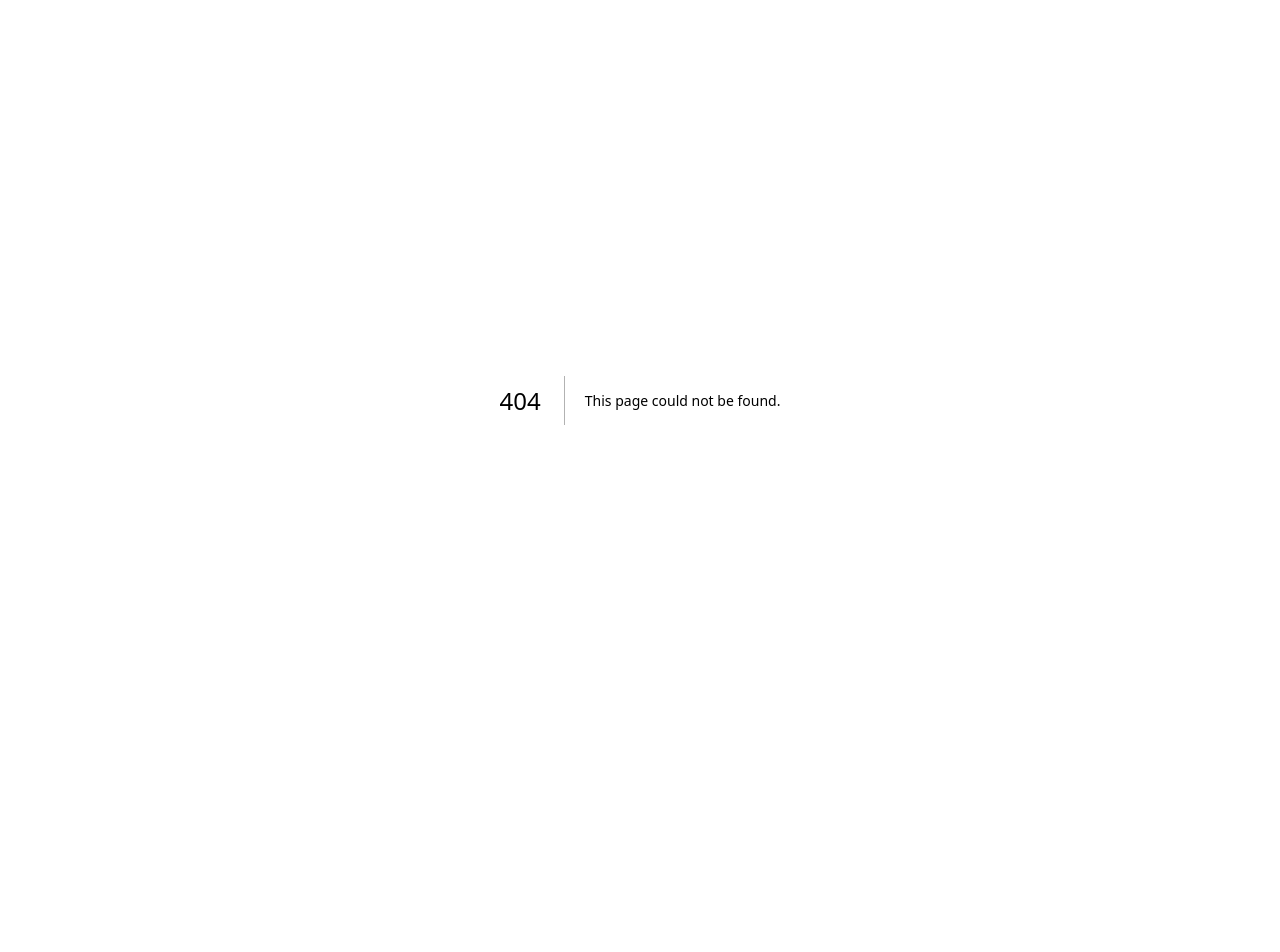
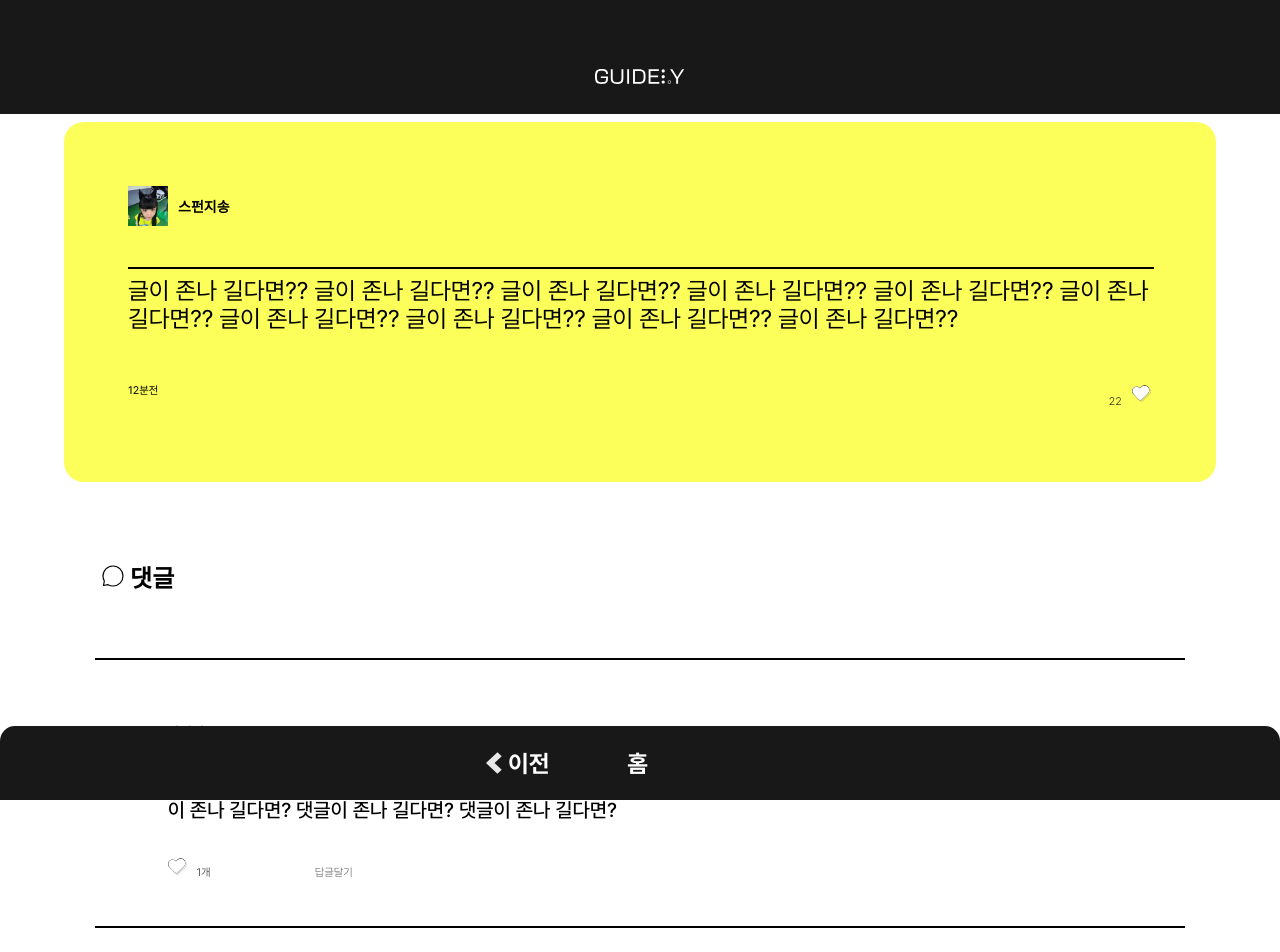
Before and after one commit to team-dotori/guidely_client, a Next.js app: page /pwd/boardPage/postDetail in a window 1280 px wide. Before the commit this address had no page. Shown: the top 952 px of the page. Before the commit the page ends 800 px from the top, so only its background shows below. Built offline with nearby package versions, Linux system fonts and the light colour scheme.

Commit message:
Feat: 장애인용 게시물 상세보기 창 구현

```diff
--- /dev/null
+++ b/components/pwd/boardPage/comments.js
@@ -0,0 +1,112 @@
+import React, { useState } from "react";
+
+export default function Comments({ userid, timeinfo, contents, heartcnt }) {
+  const [isLiked, setIsLiked] = useState(false);
+
+  const style = {
+    whole: {
+      display: "flex",
+      margin: "5% 0 3% 3%",
+    },
+    container: {
+      marginLeft: "3%",
+      width: "70%",
+    },
+    profile: {
+      display: "flex",
+      backgroundColor: "pink",
+      width: "30px",
+      height: "30px",
+      borderRadius: "15px",
+      margin: "1% 0 0 5%",
+    },
+    topPart: {
+      display: "flex",
+      alignItems: "center",
+    },
+    username: {
+      fontSize: "14px",
+      fontStyle: "normal",
+      fontWeight: "700",
+      lineHeight: "normal",
+      opacity: "0.8",
+    },
+    timeinfo: {
+      fontSize: "11px",
+      fontStyle: "normal",
+      fontWeight: "300",
+      lineHeight: "normal",
+      opacity: "0.6",
+      marginLeft: "5%",
+    },
+    contents: {
+      fontSize: "20px",
+      fontStyle: "normal",
+      fontWeight: "500",
+      lineHeight: "normal",
+      margin: "4% 0 4% 0",
+    },
+    bottomPart: {
+      display: "flex",
+    },
+    heartcnt: {
+      textAlign: "right",
+      fontSize: "11px",
+      opacity: "0.8",
+      padding: "1%",
+      fontWeight: "300",
+    },
+    reply: {
+      fontSize: "11px",
+      fontStyle: "normal",
+      fontWeight: "300",
+      lineHeight: "normal",
+      opacity: "0.6",
+      padding: "1%",
+      marginLeft: "10%",
+    },
+    hrStyle:{
+        width: '85vw',
+        border: '0.5px solid black'
+      }
+  };
+
+  const handleLikeClick = () => {
+    setIsLiked(!isLiked);
+  };
+
+  return (
+    <>
+    <div style={style.whole}>
+      <div style={style.profile}></div>
+      <div style={style.container}>
+        <div style={style.topPart}>
+          <div style={style.username}>{userid}</div>
+          <div style={style.timeinfo}>{timeinfo}</div>
+        </div>
+        <div style={style.contents}>{contents}</div>
+        <div style={style.bottomPart}>
+          <div style={style.heart} onClick={handleLikeClick}>
+            {isLiked ? (
+              <img
+                src="/img/blueheart.svg"
+                alt="Heart1"
+                style={{ width: "20px", height: "20px" }}
+              />
+            ) : (
+              <img
+                src="/img/whiteheart.svg"
+                alt="Heart2"
+                style={{ width: "20px", height: "20px" }}
+              />
+            )}
+          </div>
+          <div style={style.heartcnt}>{heartcnt}</div>
+          <div style={style.reply}>답글달기</div>
+        </div>
+      </div>
+    </div>
+    <hr style={style.hrStyle}/>
+    </>
+  );
+}
--- a/components/pwd/boardPage/post.js
+++ b/components/pwd/boardPage/post.js
@@ -2,14 +2,14 @@ import React, { useState } from "react";
 import TruncatedText from "@/components/npwd/boardPage/TruncatedText";
 
 
-export default function Post({ text, id, time, type, count, picurl }) {
+export default function Post({ text, id, time, type, count, picurl, mode }) {
   const [isLiked, setIsLiked] = useState(false);
 
   const style = {
     postbox: {
-      backgroundColor: "#F1F3F5",
+      backgroundColor: mode === "detail" ? "#FCFF59" : "#F1F3F5",
       width: "80vw",
-      height: "150px",
+      height: "auto",
       margin: "auto",
       marginBottom: "5%",
       borderRadius: "20px",
@@ -18,13 +18,15 @@ export default function Post({ text, id, time, type, count, picurl }) {
     profilebox: {
       display: "grid",
       gridTemplateColumns: "auto 1fr",
-      height: "40px",
+      height: "30px",
       gridColumnGap: "10px",
       marginTop: "0",
+      marginBottom: "1%"
     },
     profile: {
       width: "40px",
       height: "40px",
+      backgroundColor: 'skyblue',
     },
     userid: {
       fontFamily: "InterBold",
@@ -36,35 +38,55 @@ export default function Post({ text, id, time, type, count, picurl }) {
     },
     contents: {
       //display: type === "sound" ? "none": null,
-      height: "50px",
+      height: "auto",
       fontSize: "24px",
       fontWeight: '400',
-      marginBottom: type === "sound" ? '0':'10%',
+      lineHeight: '28px',
+      marginBottom: type === "sound" ? '0':'5%',
     },
-    soundimgBox: {
+    soundBox: {
       position: "relative",
       alignItems: "center",
       display: "flex",
       justifyContent: "center",
-      marginTop: "10%",
+      marginTop: "7%",
     },
-    soundimg: {
-      //flex: 1,
-      position: "absolute",
-      top: '0px',
-      margin: '0 5px 30px 5px'
+
+    soundBtn:{
+      border: 'none',
+      backgroundColor: 'black',
+      color: 'white',
+      fontSize: '14px',
+      fontWeight: '700',
+      padding: '3% 5% 3% 5%',
+      borderRadius: '20px',
+      margin: '1%',
+      width: '40%'
     },
+    iconStyle:{
+      width:'13px',
+      height: '13px',
+      margin: '0% 10% 0 0',
+      //alignItems: "center",
+      //justifyContent: "center",
+    },
+    hrStyle:{
+      width: '80vw',
+      border: '0.5px solid black',
+      marginTop: '5%'
+    }
   };
 
   const imgstyle = {
     maxWidth: "100%",
     maxHeight: "100%",
+
   };
 
   const bottomstyle = {
     display: "flex",
     justifyContent: "space-between",
-    marginTop: '10px',
+    marginTop: '15px',
 
     date: {
       fontSize: "11px",
@@ -81,8 +103,8 @@ export default function Post({ text, id, time, type, count, picurl }) {
       fontSize: '11px',
       opacity: '0.8',
       padding: '1%',
-      fontWeight: '300'
-    }
+      fontWeight: '300',
+    },
   };
 
   const handleLikeClick = () => {
@@ -99,17 +121,30 @@ export default function Post({ text, id, time, type, count, picurl }) {
           <strong>{id}</strong>
         </p>
       </div>
-      <hr></hr>
+      <hr style={style.hrStyle} />
       <div style={style.contents}>
-        {type === "text" ? (
+      {type === "text" ? (
+        mode === "list" ? (
           <TruncatedText text={text} maxLength={37} />
         ) : (
-          <div style={style.soundimgBox}>
-            <img style={style.soundimg} src="/img/nocolorLine.svg" />
-            <img style={style.soundimg} src="/img/coloredLine.svg" />
-          </div>
-        )}
+          <div>{text}</div>
+        )
+      ) : type === "sound" ? (
+        <div style={style.soundBox}>
+          <button style={style.soundBtn}>
+            <img
+            style={style.iconStyle}
+            src="/icons/play.svg"/>
+            게시물 듣기
+          </button>
+          <button style={style.soundBtn}>
+            <img src="/icons/pause.svg" style={style.iconStyle}/>
+            듣기 멈춤
+          </button>
+        </div>
+        ) : null}
       </div>
+
       <div style={bottomstyle}>
         <div style={bottomstyle.date}>{time}</div>
         <div style={bottomstyle.heartcnt}>{count}</div>
--- a/pages/pwd/boardPage/boardPage.js
+++ b/pages/pwd/boardPage/boardPage.js
@@ -74,19 +74,22 @@ export default function PutLocation(){
           </div>
         </div>
         <div style={style.postPart}>
+          {/* text: 내용 id: 사용자 id type: 음성게시물인지 아닌지 count: 좋아요 개수 mode:목록에 있는글인지 상세보기인지(list/detail) */}
           <Post
             text="글1"
             id="바닐라"
             time="10분전"
-            type="sound"
+            type="text"
             count={1}
-            picurl="/img/haerin.jpeg"></Post>
+            picurl="/img/haerin.jpeg"
+            mode="list"></Post>
           <Post
             text="글이 존나 길다면?? 글이 존나 길다면?? 글이 존나 길다면?? 글이 존나 길다면?? 글이 존나 길다면?? 글이 존나 길다면?? 글이 존나 길다면?? 글이 존나 길다면?? 글이 존나 길다면?? 글이 존나 길다면??"
             id="스펀지송"
             time="12분전"
             type="text"
             count={22}
+            mode="list"
             picurl=""></Post>
           <Post
             text="글3"
--- /dev/null
+++ b/pages/pwd/boardPage/postDetail.js
@@ -0,0 +1,125 @@
+import React, { useState, useEffect } from "react";
+import AppBar from "@/components/pwd/reportSearchPage/appbar";
+
+import Comment from "@/components/pwd/boardPage/comments";
+
+import PutComm from "@/pages/npwd/boardPage/inputComment"
+// 멈춤 없는거
+import BottomBar from "@/components/pwd/reportSearchPage/bottomBar";
+import Post from "@/components/pwd/boardPage/post";
+
+
+export default function PostDetail({ text, userid, time, type, count, picurl }) {
+
+  const comment = [
+    {
+        userid:"아이디",
+        timeinfo:"1분전",
+        contents:"댓글이 존나 길다면??댓글이 존나 길다면? 댓글이 존나 길다면? 댓글이 존나 길다면? 댓글이 존나 길다면? 댓글이 존나 길다면? 댓글이 존나 길다면? 댓글이 존나 길다면?",
+        heartcnt: "1개"
+    },
+    {
+        userid:"아이디",
+        timeinfo:"1분전",
+        contents:"어쩌고 저쩌고",
+        heartcnt: "1개"
+    },
+    {
+        userid:"아이디",
+        timeinfo:"1분전",
+        contents:"어쩌고 저쩌고",
+        heartcnt: "1개"
+    },
+    {
+        userid:"아이디",
+        timeinfo:"1분전",
+        contents:"어쩌고 저쩌고",
+        heartcnt: "1개"
+    },
+    {
+      userid:"아이디",
+      timeinfo:"1분전",
+      contents:"어쩌고 저쩌고",
+      heartcnt: "1개"
+  },
+  {
+    userid:"아이디",
+    timeinfo:"1분전",
+    contents:"어쩌고 저쩌고",
+    heartcnt: "1개"
+  }]
+
+
+  const bottomstyle = {
+    display: "flex",
+    justifyContent: "space-between",
+    marginBottom: '3%',
+    padding: "0 10% 0 5%",
+
+    time: {
+      fontSize: "11px",
+      flex: 1,
+      textAlign: "left",
+      marginLeft: '4%'
+    },
+    heart: {
+      flex: 1,
+      textAlign: "right",
+      cursor: "pointer",
+    },
+    heartcnt: {
+      textAlign: "right",
+      fontSize: "11px",
+      opacity: "0.8",
+      padding: "1%",
+      fontWeight: "300",
+    },
+    hrStyle: {
+      width: '85vw',
+      border: '0.5px solid black'
+    },
+    commTitle: {
+      fontFamily: "Inter",
+      fontSize: "24px",
+      fontStyle: "normal",
+      fontWeight: "700",
+      lineHeight: "normal",
+      margin: "6% 0 5% 8%",
+    },
+  };
+
+
+
+  return (
+    <>
+      <AppBar></AppBar>
+      <div style={{height:'1vh'}}/>
+      <Post
+            text="글이 존나 길다면?? 글이 존나 길다면?? 글이 존나 길다면?? 글이 존나 길다면?? 글이 존나 길다면?? 글이 존나 길다면?? 글이 존나 길다면?? 글이 존나 길다면?? 글이 존나 길다면?? 글이 존나 길다면??"
+            id="스펀지송"
+            time="12분전"
+            type="text"
+            count={22}
+            picurl="/img/haerin.jpeg"
+            mode="detail"
+            />
+        <div style={bottomstyle.commTitle}>
+          <img src="/icons/comment.svg"/>
+          &nbsp;댓글</div>
+        <hr style={bottomstyle.hrStyle}/>
+        {/* 댓글 데이터를 사용하여 렌더링 */}
+        {comment.map((comment, index) => (
+          <Comment
+            key={index}
+            userid={comment.userid}
+            timeinfo={comment.timeinfo}
+            contents={comment.contents}
+            heartcnt={comment.heartcnt}
+          />
+        ))}
+        <div style={{height:'9vh'}}/>
+        <PutComm></PutComm>
+        <BottomBar></BottomBar>
+    </>
+  );
+}
```
Also changed, not shown: pages/npwd/boardPage/postDetail.js (line endings or trailing spaces), public/icons/comment.svg (added), public/icons/play.svg (added).
